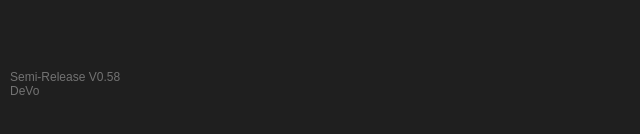
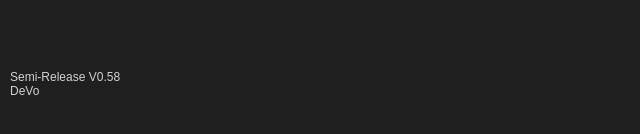
Before and after one commit to Solstice01/nexshare-application, a React (Vite) app: page / in a window 1280 px wide. Shown: the part 692-826 px from the top of the page, without its empty margins (0-640 px from the left). Built offline with nearby package versions, Linux system fonts and the light colour scheme.

Commit message:
Update App.jsx

```diff
--- a/src/App.jsx
+++ b/src/App.jsx
@@ -309,7 +309,7 @@ export default function App() {
     bottom: "10px",
     left: "10px",
     fontSize: "12px",
-    color: "#888",
+    color: "#fff",
     opacity: 0.8,
     userSelect: "none"
   }}
```
